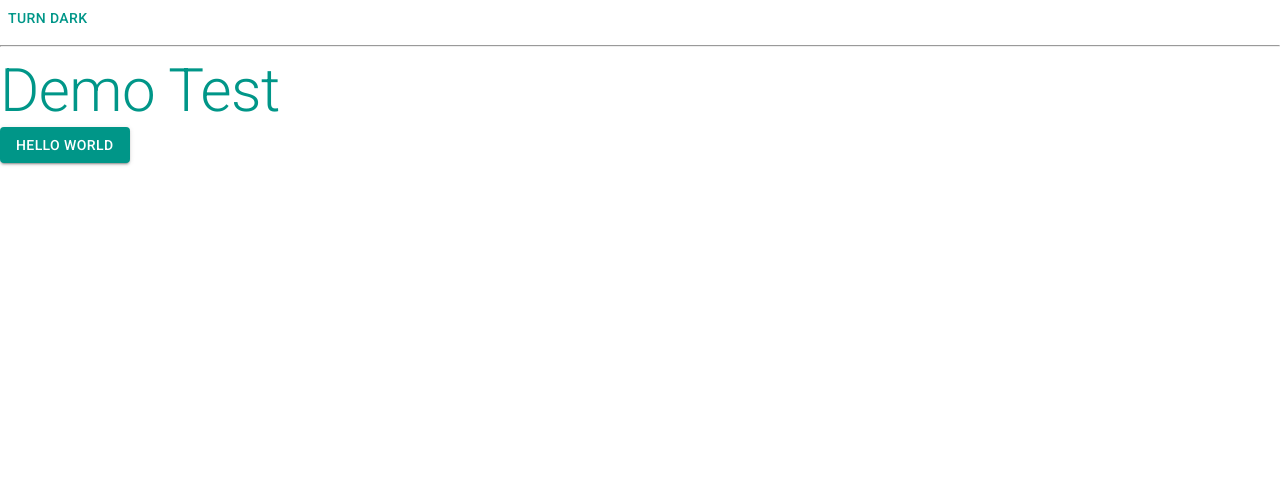
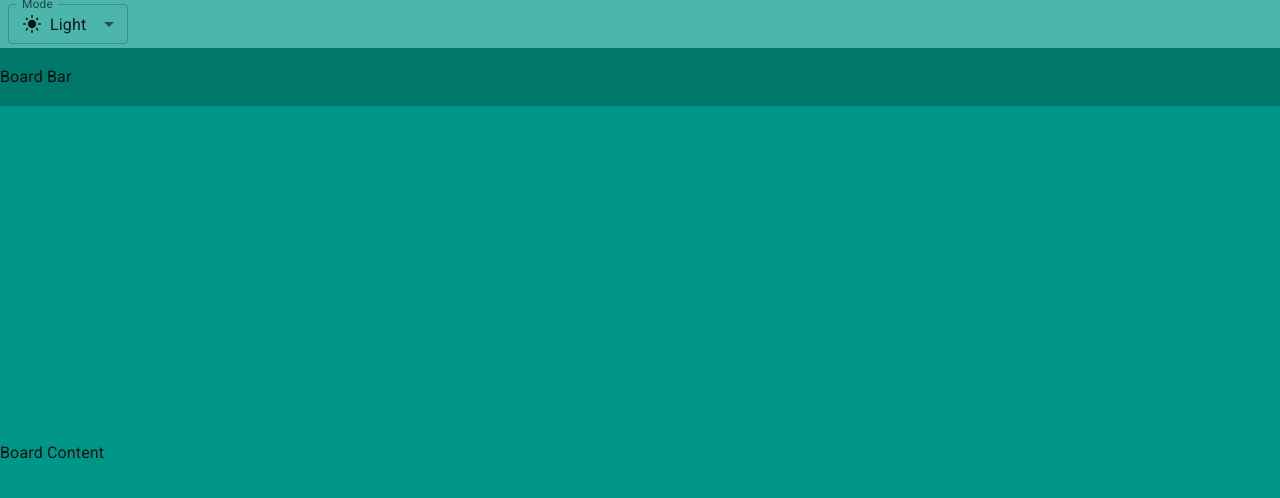
Before and after one commit to congdanhk07/trello-web, a React (Vite) app: page / in a window 1280 px wide. Shown: the top 498 px of the page. Built offline with nearby package versions, Linux system fonts and the light colour scheme.

Commit message:
feat: structure folder, config main layout

```diff
--- a/index.html
+++ b/index.html
@@ -4,7 +4,7 @@
     <meta charset="UTF-8" />
     <link rel="icon" type="image/svg+xml" href="/vite.svg" />
     <meta name="viewport" content="width=device-width, initial-scale=1.0" />
-    <title>Vite + React</title>
+    <title>Trello MERN STACK</title>
 
     <link rel="preconnect" href="https://fonts.googleapis.com" />
     <link rel="preconnect" href="https://fonts.gstatic.com" crossorigin />
--- a/src/App.jsx
+++ b/src/App.jsx
@@ -1,29 +1,115 @@
-import Button from '@mui/material/Button'
-import Typography from '@mui/material/Typography'
+import {
+  DarkModeOutlined,
+  LightMode,
+  SettingsBrightnessOutlined
+} from '@mui/icons-material'
+import {
+  Box,
+  Container,
+  FormControl,
+  InputLabel,
+  MenuItem,
+  Select
+} from '@mui/material'
 import { useColorScheme } from '@mui/material/styles'
 
-function ModeToggle() {
+function ModeSelect() {
   const { mode, setMode } = useColorScheme()
+
+  const handleChange = (event) => {
+    const selectedMode = event.target.value
+    setMode(selectedMode)
+  }
+
   return (
-    <Button
-      onClick={() => {
-        setMode(mode === 'light' ? 'dark' : 'light')
-      }}
-    >
-      {mode === 'light' ? 'Turn dark' : 'Turn light'}
-    </Button>
+    <FormControl sx={{ m: 1, minWidth: 120 }} size='small'>
+      <InputLabel id='label-select-dark-light-mode'>Mode</InputLabel>
+      <Select
+        labelId='label-select-dark-light-mode'
+        id='select-dark-light-mode'
+        value={mode}
+        label='Mode'
+        onChange={handleChange}
+      >
+        <MenuItem value='light'>
+          <Box
+            sx={{
+              display: 'flex',
+              alignItems: 'center',
+              gap: 1
+            }}
+          >
+            <LightMode fontSize='small' />
+            Light
+          </Box>
+        </MenuItem>
+        <MenuItem value='dark'>
+          <Box
+            sx={{
+              display: 'flex',
+              alignItems: 'center',
+              gap: 1
+            }}
+          >
+            <DarkModeOutlined fontSize='small' />
+            Dark
+          </Box>
+        </MenuItem>
+        <MenuItem value='system'>
+          <Box
+            sx={{
+              display: 'flex',
+              alignItems: 'center',
+              gap: 1
+            }}
+          >
+            <SettingsBrightnessOutlined fontSize='small' />
+            System
+          </Box>
+        </MenuItem>
+      </Select>
+    </FormControl>
   )
 }
+
 function App() {
   return (
-    <>
-      <ModeToggle />
-      <hr />
-      <Typography variant='h2' color='primary.main'>
-        Demo Test
-      </Typography>
-      <Button variant='contained'>Hello world</Button>
-    </>
+    <Container maxWidth={false} disableGutters sx={{ height: '100vh' }}>
+      <Box
+        sx={{
+          backgroundColor: 'primary.light',
+          width: '100%',
+          height: (theme) => theme.trello.appBarHeight,
+          display: 'flex',
+          alignItems: 'center'
+        }}
+      >
+        <ModeSelect />
+      </Box>
+      <Box
+        sx={{
+          backgroundColor: 'primary.dark',
+          width: '100%',
+          height: (theme) => theme.trello.boardBarHeight,
+          display: 'flex',
+          alignItems: 'center'
+        }}
+      >
+        Board Bar
+      </Box>
+      <Box
+        sx={{
+          backgroundColor: 'primary.main',
+          width: '100%',
+          height: (theme) =>
+            `calc(100vh - ${theme.trello.appBarHeight} - ${theme.trello.boardBarHeight})`,
+          display: 'flex',
+          alignItems: 'center'
+        }}
+      >
+        Board Content
+      </Box>
+    </Container>
   )
 }
 
--- /dev/null
+++ b/src/pages/Boards/_id.jsx
@@ -0,0 +1,5 @@
+const BoardDetail = () => {
+  return <div>Detail</div>
+}
+
+export default BoardDetail
--- /dev/null
+++ b/src/pages/Boards/index.jsx
@@ -0,0 +1,5 @@
+const Boards = () => {
+  return <div>Boards</div>
+}
+
+export default Boards
--- /dev/null
+++ b/src/pages/Users/_id.jsx
@@ -0,0 +1,5 @@
+const UserDetail = () => {
+  return <div>UserDetail</div>
+}
+
+export default UserDetail
--- /dev/null
+++ b/src/pages/Users/index.jsx
@@ -0,0 +1,5 @@
+const Users = () => {
+  return <div>Users</div>
+}
+
+export default Users
--- /dev/null
+++ b/src/redux/store.js
@@ -0,0 +1 @@
+//Redux Store
--- a/src/theme.js
+++ b/src/theme.js
@@ -2,20 +2,24 @@ import { cyan, deepOrange, orange, teal } from '@mui/material/colors'
 import { experimental_extendTheme as extendTheme } from '@mui/material/styles'
 // Create a theme instance.
 const theme = extendTheme({
+  trello: {
+    appBarHeight: '48px',
+    boardBarHeight: '58px'
+  },
   colorSchemes: {
     light: {
       palette: {
         primary: teal,
-        secondary: deepOrange,
-      },
+        secondary: deepOrange
+      }
     },
     dark: {
       palette: {
         primary: cyan,
-        secondary: orange,
-      },
-    },
-  },
+        secondary: orange
+      }
+    }
+  }
 })
 
 export default theme
--- /dev/null
+++ b/src/ultils/constant.js
@@ -0,0 +1 @@
+//Constant
--- /dev/null
+++ b/src/ultils/sorts.js
@@ -0,0 +1 @@
+//Sort Column/Card
```
Also changed, not shown: src/components/ModeSelect/index.jsx (added, +7 -0 lines).
